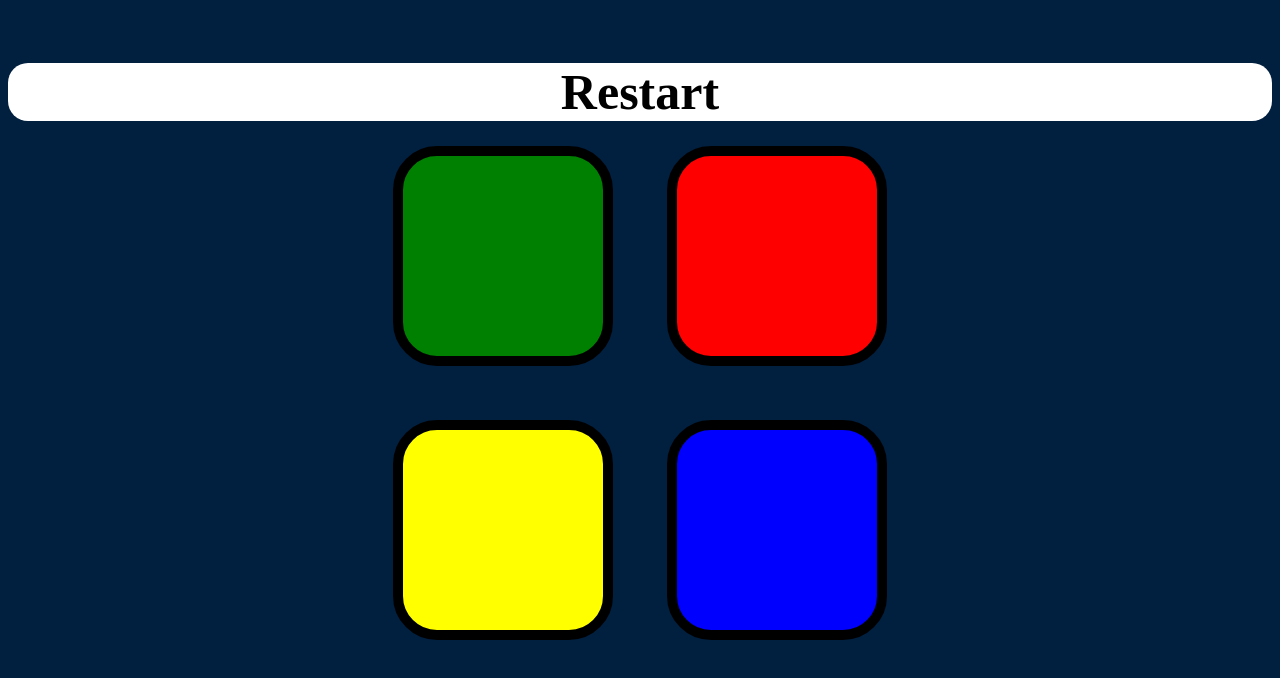
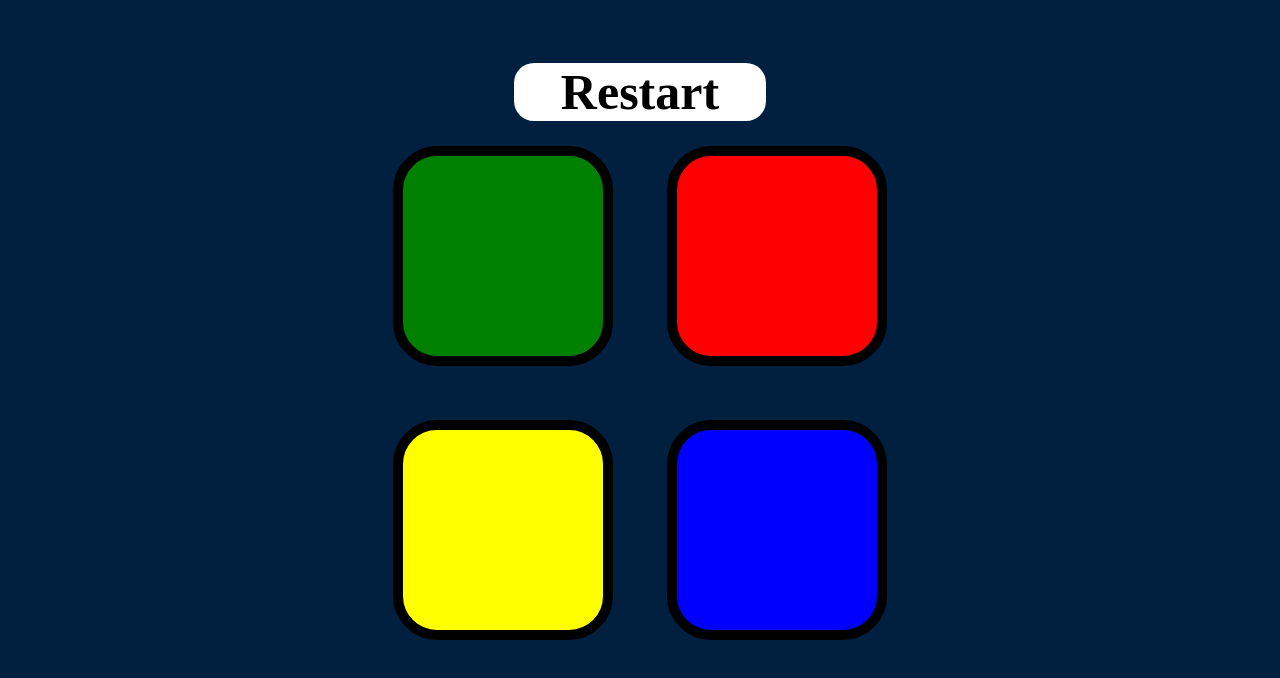
Before and after one commit to Gangaprasad-gani526/Simon_game, a plain HTML site: page index.html in a window 1280 px wide. Drawn offline with nearby package versions, Linux system fonts and the light colour scheme.

Commit message:
Update styles.css

```diff
--- a/styles.css
+++ b/styles.css
@@ -58,5 +58,6 @@ body {
   font-weight: bold;
   font-size: 50px;
   border-radius: 20px;
-
+  width: 20%;
+  margin-left: 40%;
 }
```
